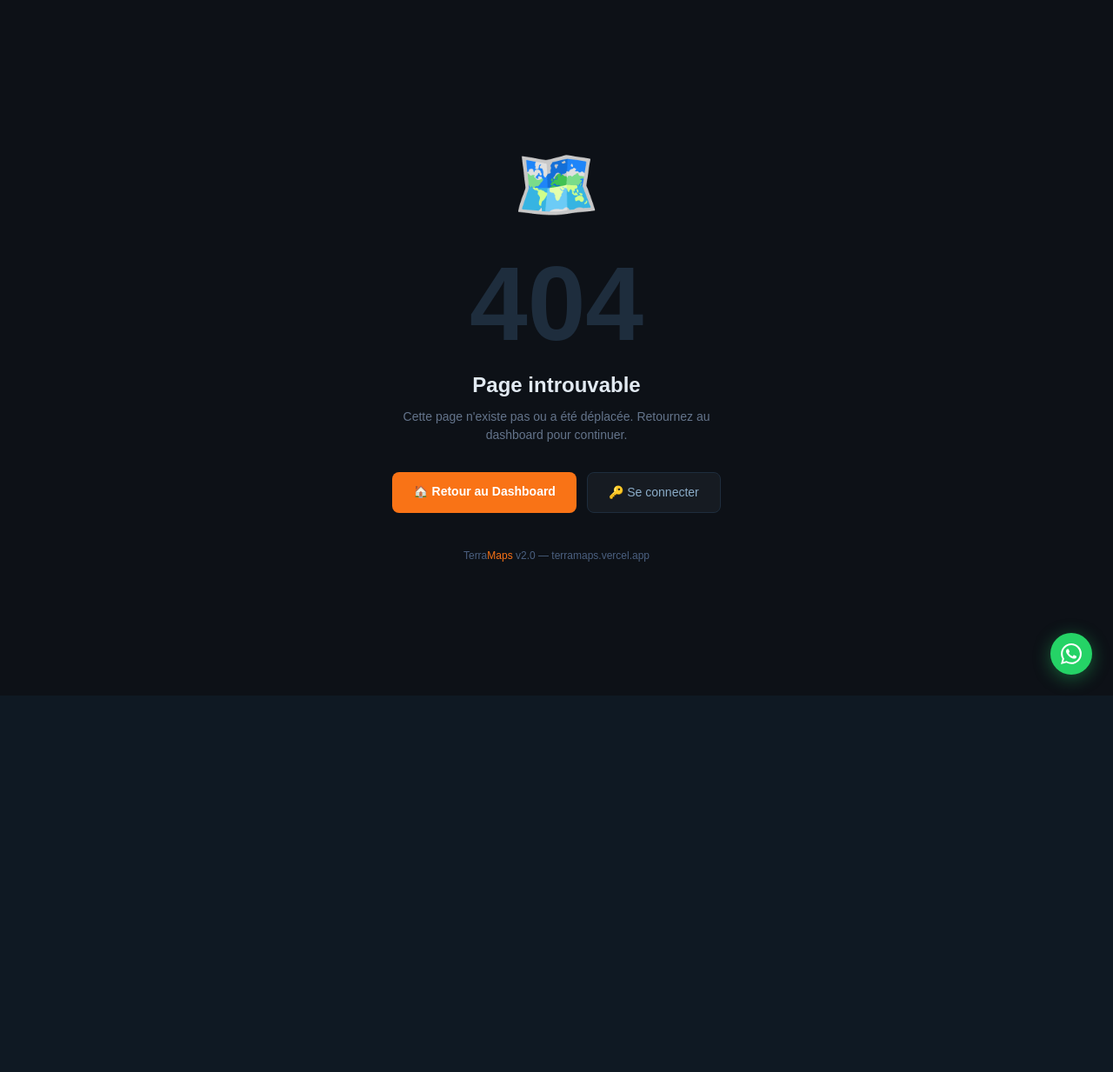
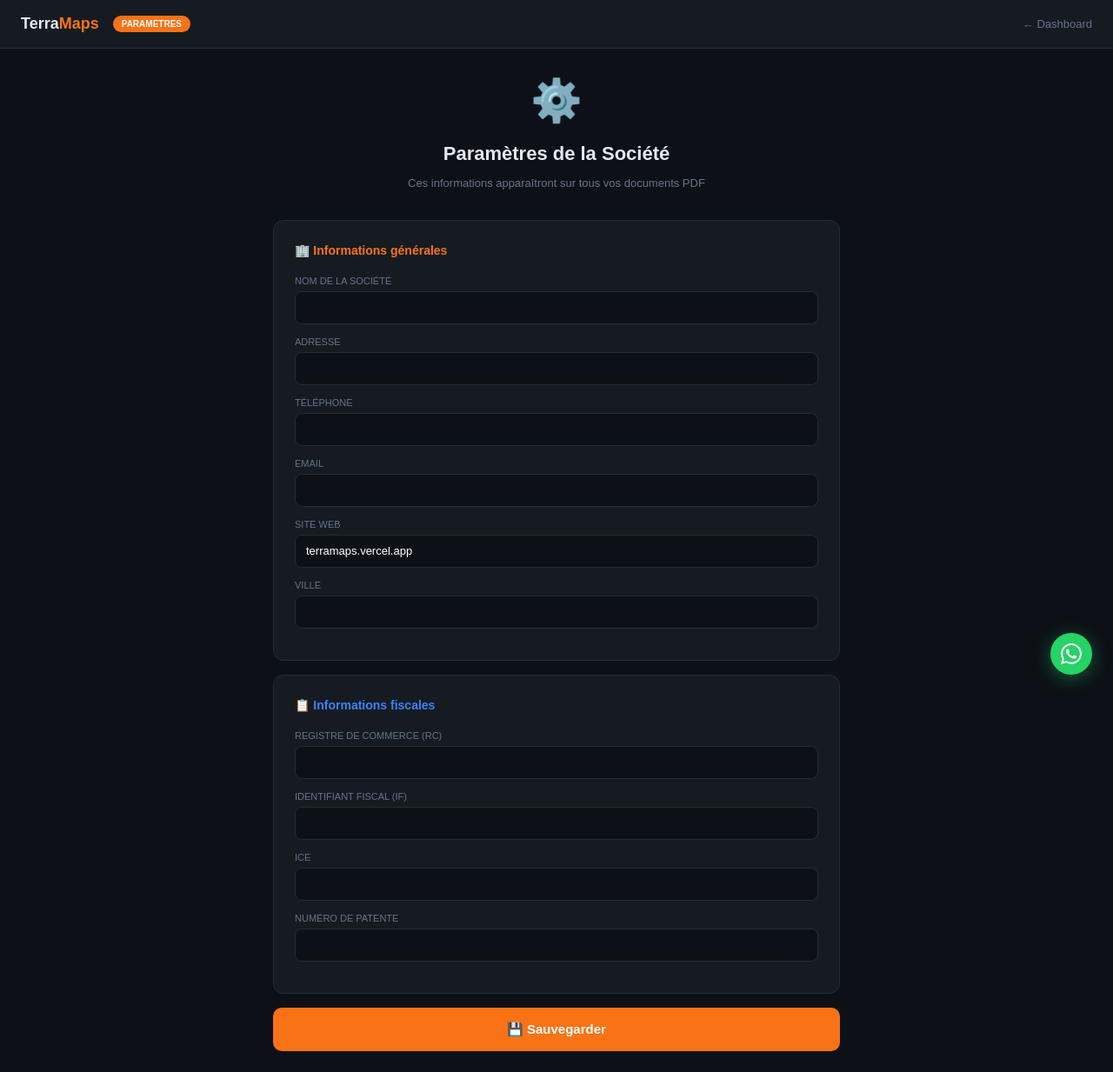
Before and after one commit to bdigi909-rgb/terramaps, a Next.js app: page /settings in a window 1280 px wide. Before the commit this address had no page. Shown: the whole page at 87% size. Before the commit the page ends 800 px from the top, so only its background shows below. Built offline with nearby package versions, Linux system fonts and the light colour scheme.

Commit message:
add company settings page

```diff
--- /dev/null
+++ b/src/app/settings/page.tsx
@@ -0,0 +1,89 @@
+"use client";
+import { useState, useEffect } from "react";
+import Link from "next/link";
+
+export default function SettingsPage() {
+  const [saved, setSaved] = useState(false);
+  const [settings, setSettings] = useState({
+    societeNom: "",
+    societeAdresse: "",
+    societeTel: "",
+    societeEmail: "",
+    societeSite: "terramaps.vercel.app",
+    societeRC: "",
+    societeIF: "",
+    societeICE: "",
+    societePatente: "",
+    societeVille: "",
+    societeLogo: "",
+  });
+
+  useEffect(() => {
+    const saved = localStorage.getItem("tm_settings");
+    if (saved) setSettings(JSON.parse(saved));
+  }, []);
+
+  function save() {
+    localStorage.setItem("tm_settings", JSON.stringify(settings));
+    setSaved(true);
+    setTimeout(() => setSaved(false), 3000);
+  }
+
+  return (
+    <div style={{ minHeight: "100vh", background: "#0D1117", color: "#E2EAF2", fontFamily: "Arial" }}>
+      <div style={{ background: "#161B22", borderBottom: "1px solid #1E2D3D", padding: "0 24px", display: "flex", alignItems: "center", justifyContent: "space-between", height: 56 }}>
+        <div style={{ display: "flex", alignItems: "center", gap: 16 }}>
+          <div style={{ fontSize: 18, fontWeight: 700 }}>Terra<span style={{ color: "#F97316" }}>Maps</span></div>
+          <span style={{ background: "#F97316", color: "#fff", fontSize: 10, fontWeight: 700, padding: "2px 10px", borderRadius: 20 }}>PARAMETRES</span>
+        </div>
+        <Link href="/dashboard" style={{ color: "#64748B", fontSize: 13, textDecoration: "none" }}>← Dashboard</Link>
+      </div>
+
+      <div style={{ padding: 24, maxWidth: 700, margin: "0 auto" }}>
+        <div style={{ textAlign: "center", marginBottom: 32 }}>
+          <div style={{ fontSize: 48, marginBottom: 8 }}>⚙️</div>
+          <h1 style={{ margin: "0 0 8px", fontSize: 22, fontWeight: 700 }}>Paramètres de la Société</h1>
+          <p style={{ color: "#64748B", fontSize: 13 }}>Ces informations apparaîtront sur tous vos documents PDF</p>
+        </div>
+
+        <div style={{ background: "#161B22", border: "1px solid #1E2D3D", borderRadius: 12, padding: 24, marginBottom: 16 }}>
+          <h3 style={{ margin: "0 0 16px", fontSize: 14, color: "#F97316", fontWeight: 700 }}>🏢 Informations générales</h3>
+          {[
+            { key: "societeNom", label: "Nom de la société" },
+            { key: "societeAdresse", label: "Adresse" },
+            { key: "societeTel", label: "Téléphone" },
+            { key: "societeEmail", label: "Email" },
+            { key: "societeSite", label: "Site web" },
+            { key: "societeVille", label: "Ville" },
+          ].map(f => (
+            <div key={f.key} style={{ marginBottom: 12 }}>
+              <label style={{ fontSize: 11, color: "#64748B", display: "block", marginBottom: 4, textTransform: "uppercase" }}>{f.label}</label>
+              <input value={(settings as any)[f.key]} onChange={e => setSettings(p => ({ ...p, [f.key]: e.target.value }))}
+                style={{ width: "100%", background: "#0D1117", border: "1px solid #1E2D3D", borderRadius: 8, padding: "8px 12px", color: "#fff", fontSize: 13, boxSizing: "border-box" }} />
+            </div>
+          ))}
+        </div>
+
+        <div style={{ background: "#161B22", border: "1px solid #1E2D3D", borderRadius: 12, padding: 24, marginBottom: 16 }}>
+          <h3 style={{ margin: "0 0 16px", fontSize: 14, color: "#3B82F6", fontWeight: 700 }}>📋 Informations fiscales</h3>
+          {[
+            { key: "societeRC", label: "Registre de Commerce (RC)" },
+            { key: "societeIF", label: "Identifiant Fiscal (IF)" },
+            { key: "societeICE", label: "ICE" },
+            { key: "societePatente", label: "Numéro de Patente" },
+          ].map(f => (
+            <div key={f.key} style={{ marginBottom: 12 }}>
+              <label style={{ fontSize: 11, color: "#64748B", display: "block", marginBottom: 4, textTransform: "uppercase" }}>{f.label}</label>
+              <input value={(settings as any)[f.key]} onChange={e => setSettings(p => ({ ...p, [f.key]: e.target.value }))}
+                style={{ width: "100%", background: "#0D1117", border: "1px solid #1E2D3D", borderRadius: 8, padding: "8px 12px", color: "#fff", fontSize: 13, boxSizing: "border-box" }} />
+            </div>
+          ))}
+        </div>
+
+        <button onClick={save} style={{ width: "100%", background: saved ? "#22C55E" : "#F97316", border: "none", color: "#fff", padding: "14px", borderRadius: 10, cursor: "pointer", fontSize: 15, fontWeight: 700 }}>
+          {saved ? "✅ Paramètres sauvegardés !" : "💾 Sauvegarder"}
+        </button>
+      </div>
+    </div>
+  );
+}
--- a/src/components/Sidebar.tsx
+++ b/src/components/Sidebar.tsx
@@ -7,7 +7,7 @@ import { useState } from "react";
 import {
   LayoutDashboard,
   FolderOpen,
-  Map,
+  Map, Settings,
   Route,
   Calculator,
   BarChart3,
@@ -34,6 +34,7 @@ const navItems = [
   { label: "Activité", icon: Activity, href: "/activity" },
   { label: "Statistiques", icon: BarChart3, href: "/stats" },
   { label: "Mon Profil", icon: User, href: "/profile" },
+  { label: "Parametres", icon: Settings, href: "/settings" },
   { label: "Aide", icon: HelpCircle, href: "/help" },
   { label: "Recherche Topo", icon: Search, href: "/search-topo" },
   { label: "Levé Topo", icon: FileText, href: "/leve-topo" },
```
